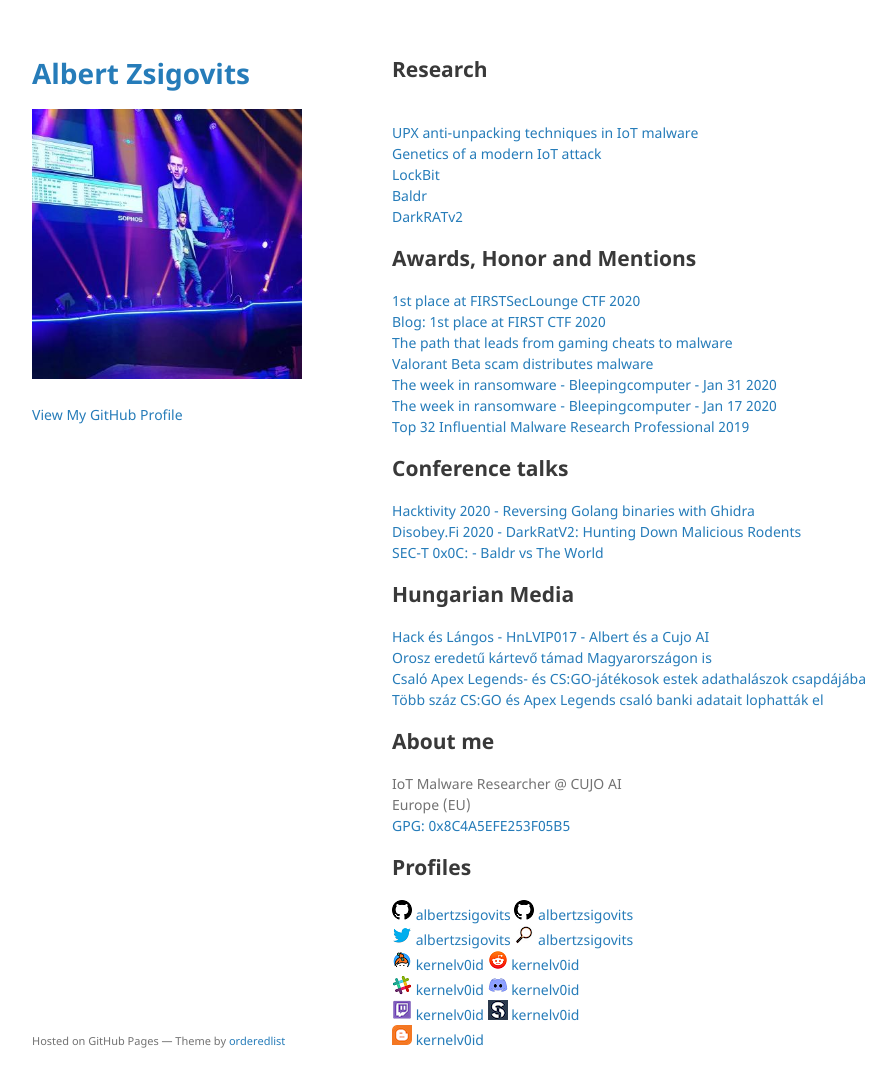
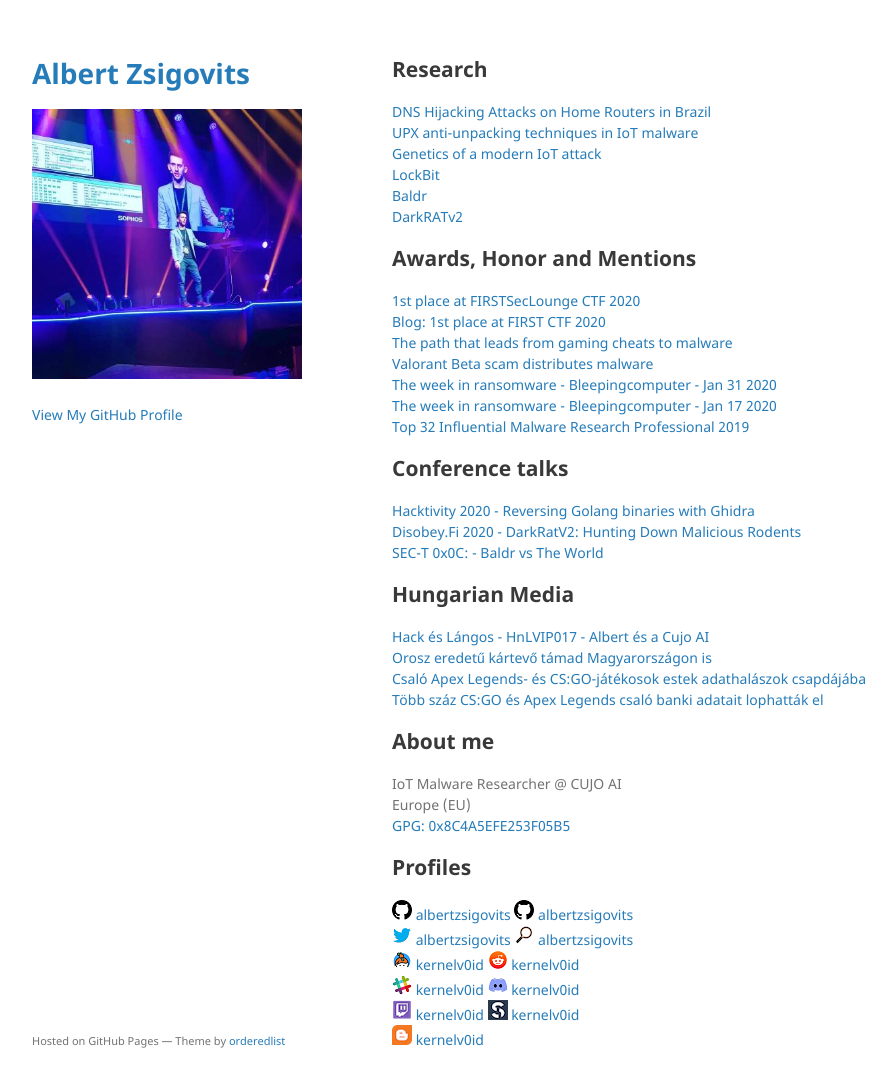
Before and after one commit to albertzsigovits/albertzsigovits.github.io, a Jekyll site: the page built from index.md, in a window 1280 px wide and 1120 px high. Shown: the top 1087 px of the window, without its empty margins (178-1074 px from the left). Built offline with Jekyll 4.4.1, drawn with Linux system fonts in a browser that asks for light colours; the repository's description, which GitHub fills in, is left out; our own code applies the rules of GitHub Pages for plain Markdown files; some of the changed lines change nothing that is shown.

Commit message:
Update index.md

```diff
--- a/index.md
+++ b/index.md
@@ -3,7 +3,7 @@ layout: default
 ---
 ## Research
 
-[]()
+[DNS Hijacking Attacks on Home Routers in Brazil](https://cujo.com/dns-hijacking-attacks-on-home-routers-in-brazil/)
 [UPX anti-unpacking techniques in IoT malware](https://cujo.com/upx-anti-unpacking-techniques-in-iot-malware/)
 [Genetics of a modern IoT attack](https://cujo.com/genetics-of-a-modern-iot-attack/)
 [LockBit](https://news.sophos.com/en-us/2020/04/24/lockbit-ransomware-borrows-tricks-to-keep-up-with-revil-and-maze/)
@@ -22,7 +22,7 @@ layout: default
 
 ## Conference talks
 
-[Hacktivity 2020 - Reversing Golang binaries with Ghidra](https://www.youtube.com/watch?v=_58WmVLALek)
+[Hacktivity 2020 - Reversing Golang binaries with Ghidra](https://www.youtube.com/watch?v=_58WmVLALek&t=4h29m30s)
 [Disobey.Fi 2020 - DarkRatV2: Hunting Down Malicious Rodents](https://www.youtube.com/watch?v=7QfHX8aytTM)
 [SEC-T 0x0C: - Baldr vs The World](https://www.youtube.com/watch?v=k8mhjkBBw7w)
 
```
